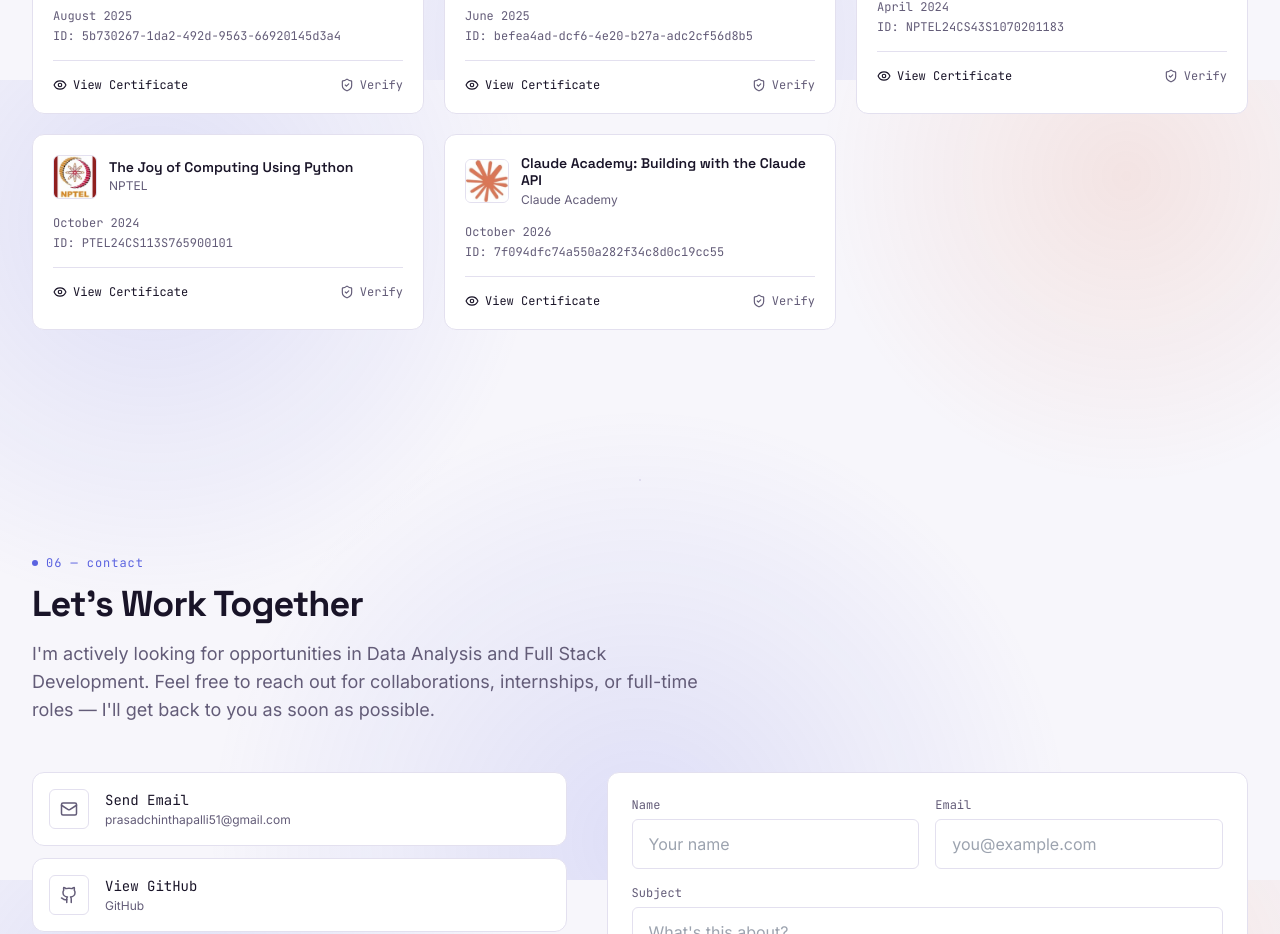
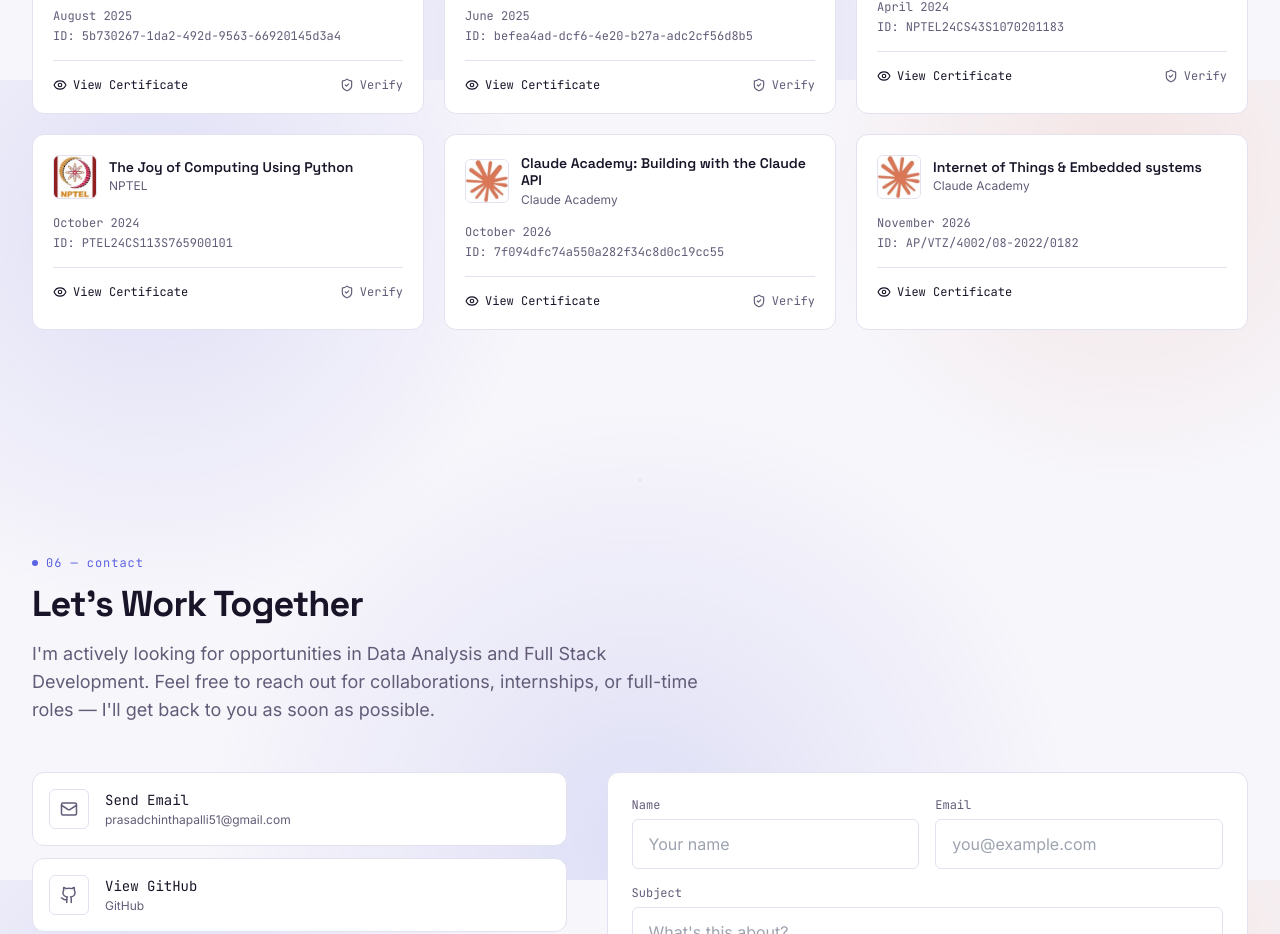
Before and after one commit to prasadchinthapalli09/Personal-Portfolio, a React (Vite) app: page / in a window 1280 px wide. Shown: the part 5520-6454 px from the top of the page. Built offline with nearby package versions, Linux system fonts and the light colour scheme.

Commit message:
Update certifications.js

```diff
--- a/src/data/certifications.js
+++ b/src/data/certifications.js
@@ -71,4 +71,13 @@ export const certifications = [
     credentialUrl: "https://academy.claude.com/verify/7f094dfc74a550a282f34c8d0c19cc55",
     logo: "/assets/images/certificate-logo-8.png",
   },
+  {
+    title: "Internet of Things & Embedded systems",
+    issuer: "Claude Academy",
+    date: "November 2026",
+    credentialId: "AP/VTZ/4002/08-2022/0182",
+    certificateUrl: "/assets/certificates/certificate-9.jpg",
+    credentialUrl: "",
+    logo: "/assets/images/certificate-logo-9.png",
+  },
 ];
```
